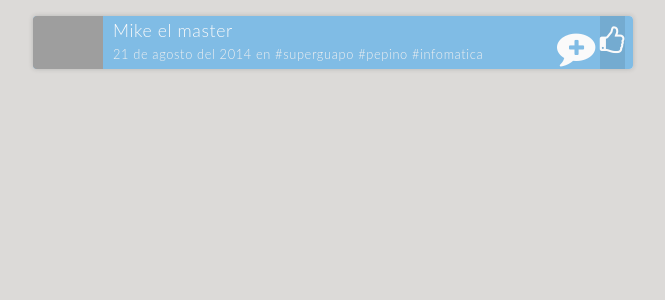
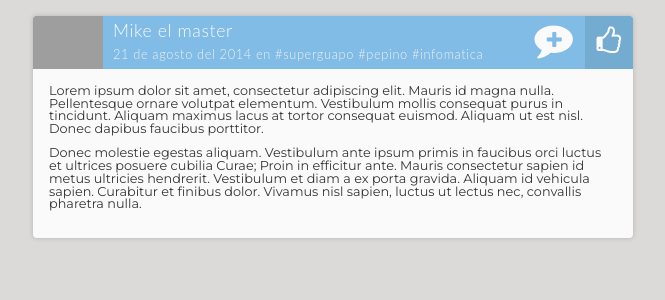
Before and after one commit to mallorkers/quechistoso, a Flask app: page / in a window 1280 px wide. Shown: the part 64-364 px from the top of the page, without its empty margins (307-972 px from the left). Run offline with Flask 2, Linux system fonts and the light colour scheme; grey boxes are pictures that could not be loaded.

Commit message:
finished first iteration of publications design

```diff
--- a/static/css/main.css
+++ b/static/css/main.css
@@ -103,7 +103,10 @@ button:hover {
   display: block;
   height: 100%;
   font-size: 0.9rem;
-  float: right;
+  float: right; }
+
+.add_coment_button {
+  margin-top: -1rem;
   margin-right: 0.5rem; }
 
 .add_coment_button span:nth-child(2) {
@@ -111,9 +114,19 @@ button:hover {
   margin-left: 0.05rem; }
 
 .thumb_up {
+  padding: 0 0.7rem;
   padding-top: 0.7rem;
   height: 100%;
   background-color: #74abd0; }
 
 .base_color {
   color: #80bce5; }
+
+.publication_content {
+  padding: 1rem 1rem;
+  color: #353535;
+  font-size: 0.8rem;
+  font-weight: 400;
+  font-family: "Montserrat"; }
+  .publication_content p {
+    margin-bottom: 0.7rem; }
--- a/static/css/main.sass
+++ b/static/css/main.sass
@@ -119,6 +119,9 @@ button:hover
 	height: 100%
 	font-size: 0.9rem
 	float: right
+
+.add_coment_button
+	margin-top: -1rem
 	margin-right: .5rem
 
 .add_coment_button span:nth-child(2)
@@ -126,9 +129,19 @@ button:hover
 	margin-left: .05rem
 
 .thumb_up
+	padding: 0 .7rem
 	padding-top: .7rem
 	height: 100%
 	background-color: $baseDarker
 
 .base_color
 	color: $baseColor
+
+.publication_content
+	padding: 1rem 1rem
+	color: $dark
+	font-size: .8rem
+	font-weight: 400
+	font-family: 'Montserrat'
+	p
+		margin-bottom: .7rem
--- a/templates/main.html
+++ b/templates/main.html
@@ -37,7 +37,8 @@
 				</div>
 			</div>
 			<div class="publication_content">
-
+				<p>Lorem ipsum dolor sit amet, consectetur adipiscing elit. Mauris id magna nulla. Pellentesque ornare volutpat elementum. Vestibulum mollis consequat purus in tincidunt. Aliquam maximus lacus at tortor consequat euismod. Aliquam ut est nisl. Donec dapibus faucibus porttitor.</p>
+				<p>Donec molestie egestas aliquam. Vestibulum ante ipsum primis in faucibus orci luctus et ultrices posuere cubilia Curae; Proin in efficitur ante. Mauris consectetur sapien id metus ultricies hendrerit. Vestibulum et diam a ex porta gravida. Aliquam id vehicula sapien. Curabitur et finibus dolor. Vivamus nisl sapien, luctus ut lectus nec, convallis pharetra nulla.</p>
 			</div>
 		</article>
 
```
